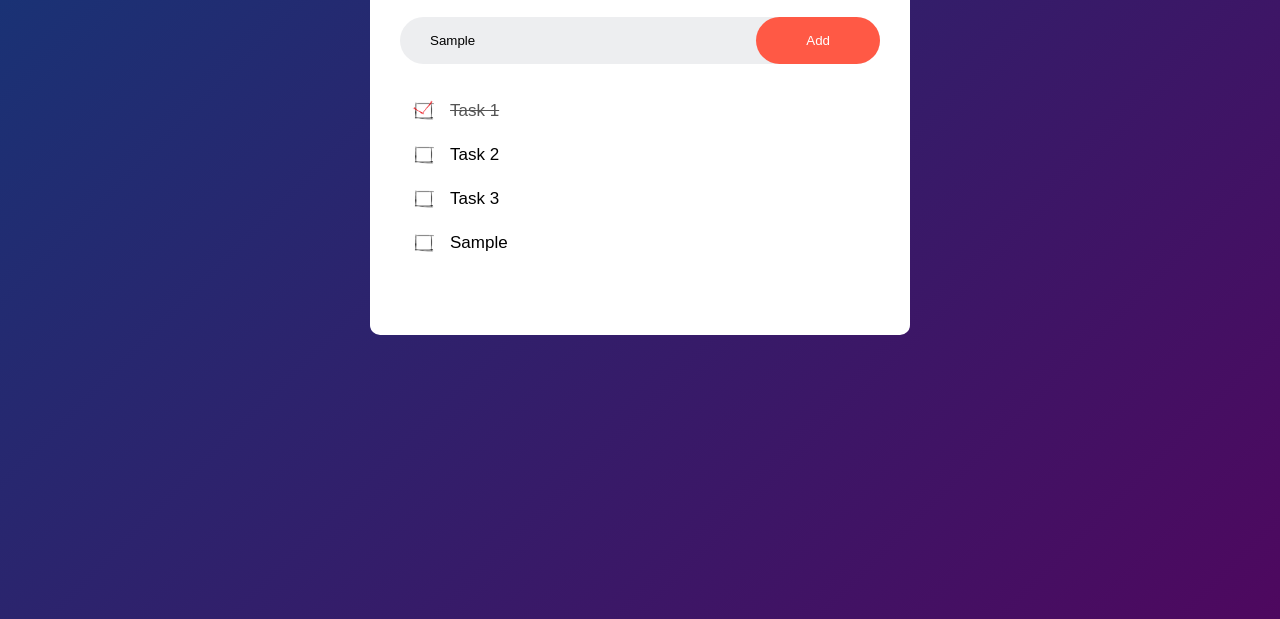
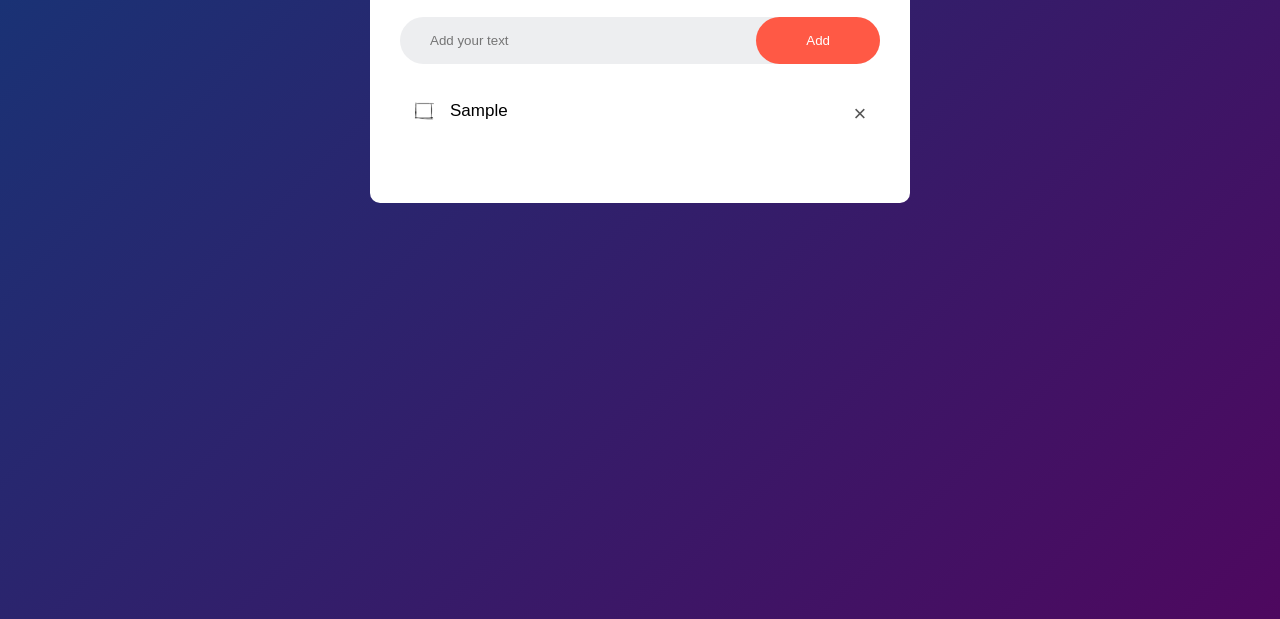
Before and after one commit to msreenam/To-Do-List, a plain HTML site: page index.html in a window 1280 px wide. Both pictures are taken after typing "Sample" into the empty fields and a click on the button "Add". Shown: the part 181-800 px from the top of the page. Drawn offline with Linux system fonts and the light colour scheme.

Commit message:
added css to x tick

```diff
--- a/index.html
+++ b/index.html
@@ -15,9 +15,9 @@
             <button onclick="AddTask()">Add</button>
         </div>
         <ul id="list-container">
-            <li class="checked">Task 1</li>
+            <!--<li class="checked">Task 1</li>
             <li>Task 2</li>
-            <li>Task 3</li>
+            <li>Task 3</li> -->
         </ul>
     </div>
 </div>
--- a/script.js
+++ b/script.js
@@ -9,5 +9,9 @@ function AddTask() {
         let li = document.createElement("li");
         li.innerHTML = inputBox.value;
         listContainer.appendChild(li);
+        let span = document.createElement("span");
+        span.innerHTML = "\u00d7";
+        li.appendChild(span);
    }
+   inputBox.value = "";
 }
--- a/style.css
+++ b/style.css
@@ -87,3 +87,20 @@ ul li.checked {
 ul li.checked::before {
     background-image: url(checkbox.png);
 }
+
+ul li span {
+    position: absolute;
+    right: 0;
+    top: 5px;
+    width: 40px;
+    height: 40px;
+    font-size: 22px;
+    color: #555;
+    line-height: 40px;
+    text-align: center;
+    border-radius: 50%;
+}
+
+ul li span:hover {
+    background: #edeef0;
+}
```
